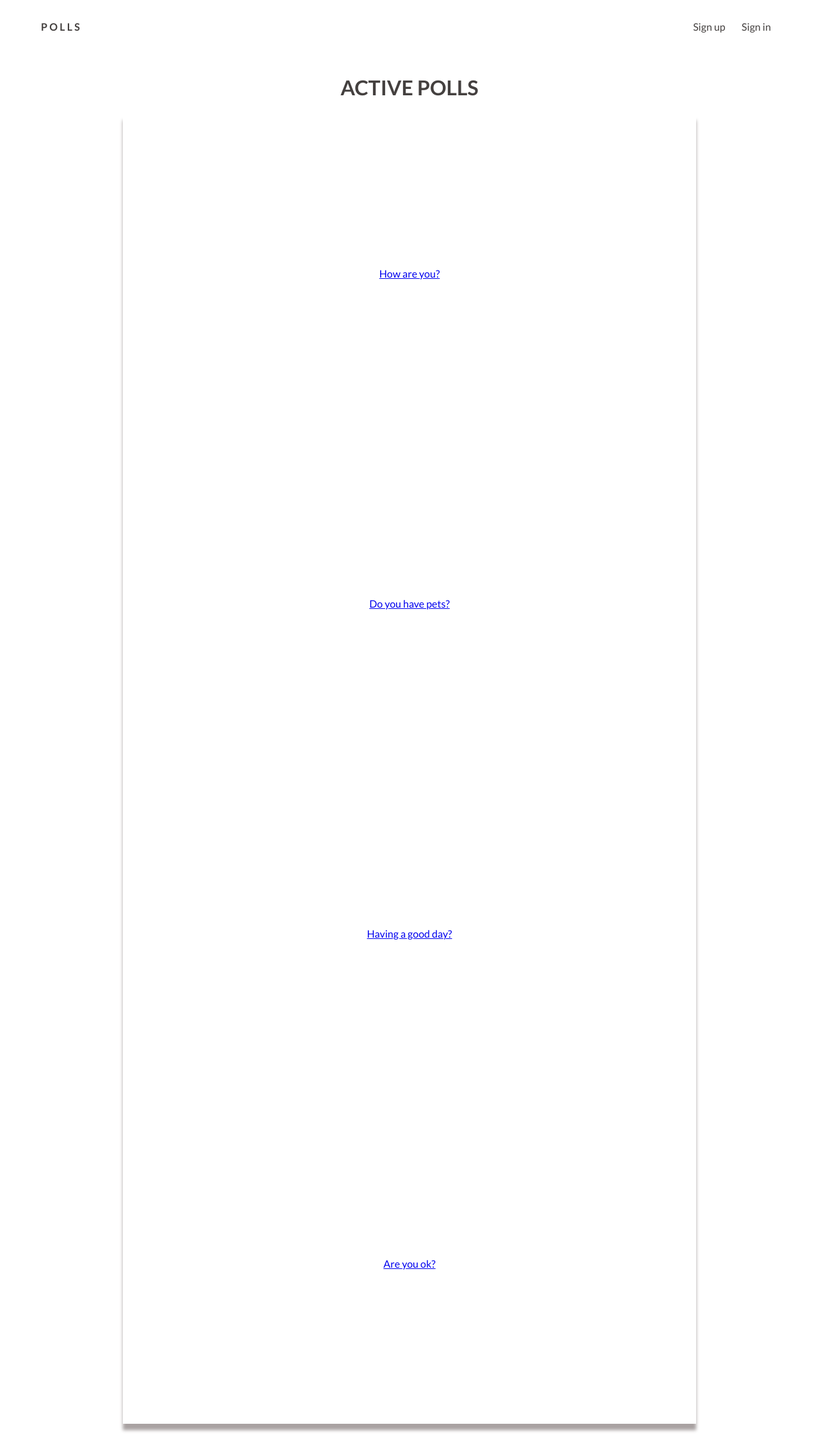
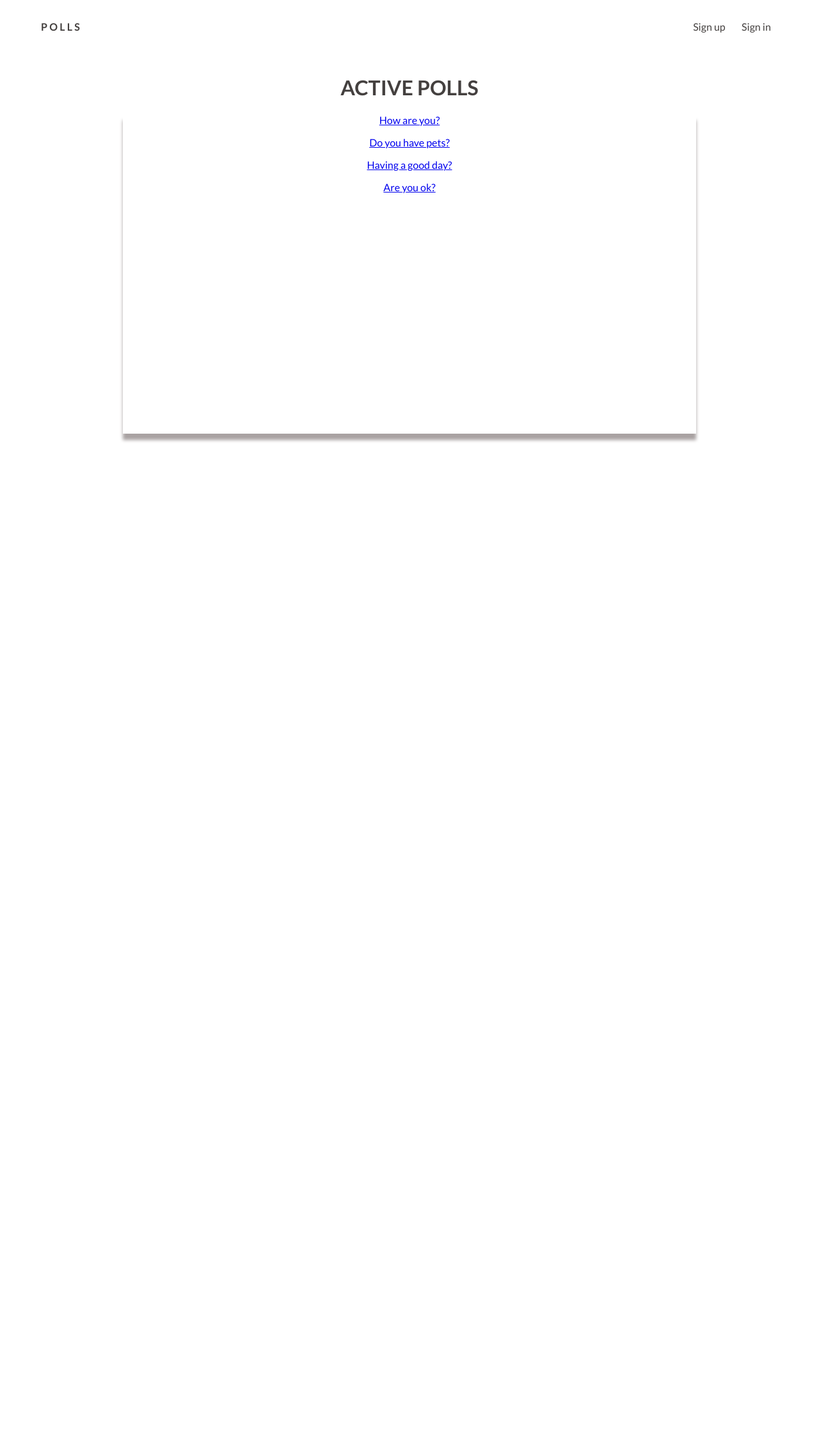
Before and after one commit to ajmejia/LearningDjango, a Django app: page /polls/ in a window 1280 px wide. Shown: the whole page at 64% size. After the commit the page ends 691 px from the top, so only its background shows below. Run offline with Django 3.2, Linux system fonts and the light colour scheme; data comes from the database, SQL or seed files in the repository; style sheets or scripts are compiled from the project's sources; parts of the project's set-up code (start-up, migrations or seed data) failed here and were passed over.

Commit message:
fixing index style

```diff
--- a/polls/static/polls/css/index_style.css
+++ b/polls/static/polls/css/index_style.css
@@ -1,6 +1,5 @@
 #page-body {
-  height: 100%;
-  line-height: 500px;
+  min-height: 500px;
   width: 70%;
   margin: 0 auto;
   text-align: center;
--- a/polls/static/polls/css/index_style.scss
+++ b/polls/static/polls/css/index_style.scss
@@ -1,8 +1,7 @@
 @import "color_style";
 
 #page-body {
-	height: 100%;
-	line-height: 500px;
+	min-height: 500px;
 	width: 70%;
 	margin: 0 auto;
 	text-align: center;
```
